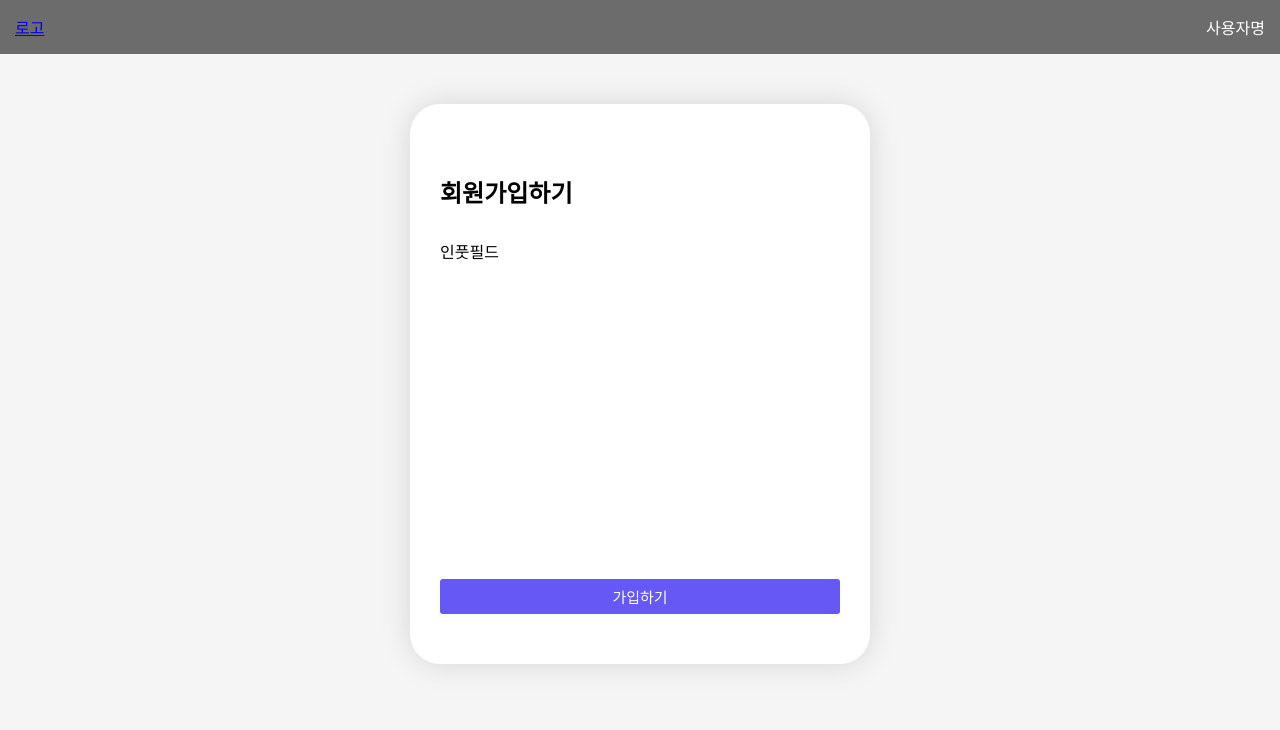
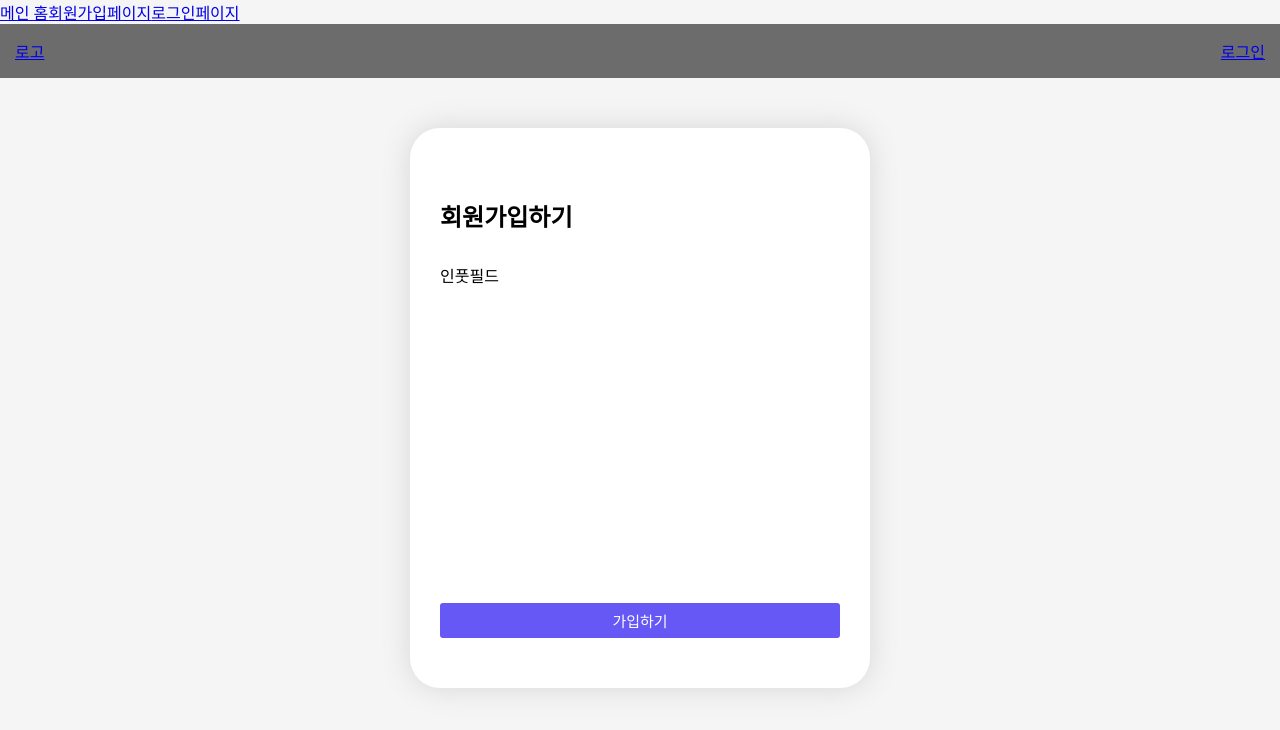
Before and after one commit to yoolf/Ui-test, a React (Vite) app in the folder Yeolmae-Front/: page /signupPage in a window 1280 px wide. Shown: the top 730 px of the page. Built offline with nearby package versions, Linux system fonts and the light colour scheme.

Commit message:
feat: 로그인 페이지 경로 추가

```diff
--- a/Yeolmae-Front/src/App.jsx
+++ b/Yeolmae-Front/src/App.jsx
@@ -2,19 +2,22 @@
 import { Routes, Route, Link } from 'react-router-dom';
 import Main from './components/mainPage/mainPage';
 import Signup from './components/signupPage/signupPage';
+import Login from './components/loginPage/loginPage';
 import Notfound from './components/notFound/notFound';
 
 function App() {
   return (
     <>
-      {/* 페이지 경로 표시
       <div>
+        {/* 페이지 경로 표시 */}
         <Link to="/">메인 홈</Link>
         <Link to="/signupPage">회원가입페이지</Link>
-      </div> */}
+        <Link to="/loginPage">로그인페이지</Link>
+      </div>
       <Routes>
         <Route path="/" element={<Main />} />
         <Route path="/signupPage" element={<Signup />} />
+        <Route path="/loginPage" element={<Login />} />
         <Route path="*" element={<Notfound />} />
       </Routes>
     </>
--- a/Yeolmae-Front/src/components/common/header.jsx
+++ b/Yeolmae-Front/src/components/common/header.jsx
@@ -8,7 +8,9 @@
         <Link to="/">로고</Link>
       </div>
       <div className="headerCenter" />
-      <div className="headerRight">사용자명</div>
+      <div className="headerRight">
+        <Link to="/loginpage">로그인</Link>
+      </div>
     </header>
   );
 }
--- /dev/null
+++ b/Yeolmae-Front/src/components/loginPage/loginPage.jsx
@@ -0,0 +1,5 @@
+function Login() {
+  return <div>Login</div>;
+}
+
+export default Login;
```
